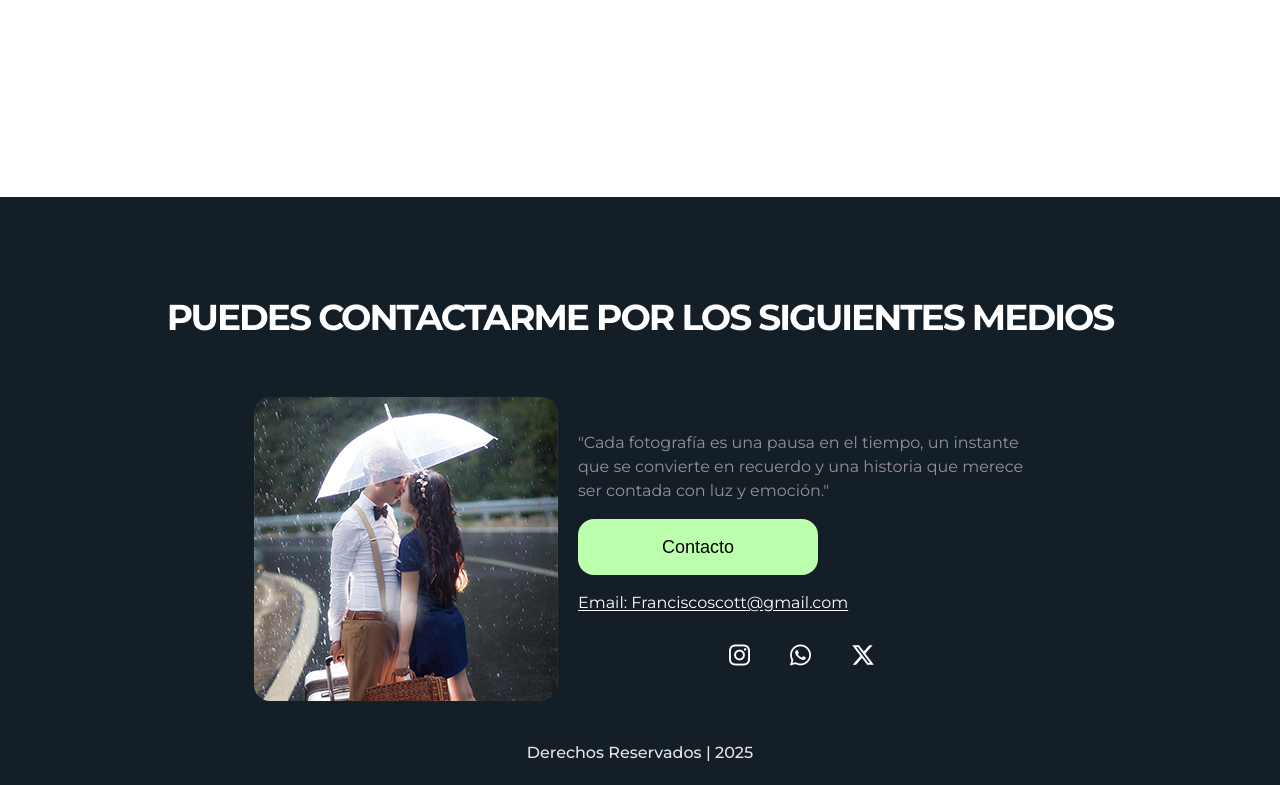
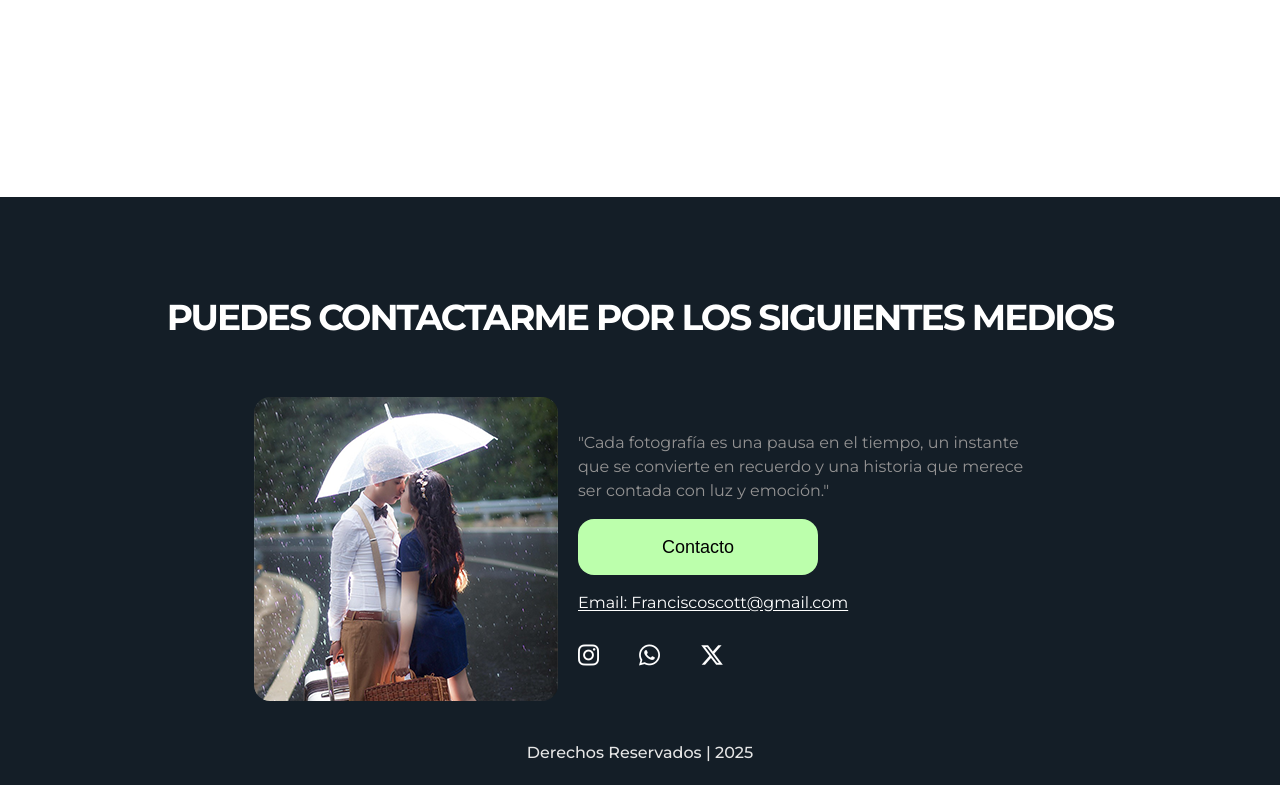
Before and after one commit to kcmsmartdev/Portafolio-fotografico, a website: page index.html in a window 1280 px wide. Shown: the part 4298-5083 px from the top of the page. Drawn offline with Linux system fonts and the light colour scheme; a web font is replaced by a local one.

Commit message:
SE corrige la posicion del iconos de redes la parte final

```diff
--- a/index.html
+++ b/index.html
@@ -282,7 +282,7 @@
                 <a class="text-white underline underline-offset-2 hover:text-verdeClaro transition" href="mailto:Franciscoscott@gmail.com">
                   Email: Franciscoscott@gmail.com
                 </a>
-                <article class="w-full flex flex-row justify-center gap-10 items-center lg:items-start text-2xl mt-3">
+                <article class="w-full flex flex-row justify-center gap-10 items-center lg:items-start lg:justify-start text-2xl mt-3">
                     <i class="fa-brands fa-instagram" style="color: #ffffff;"></i>
                     <i class="fa-brands fa-whatsapp" style="color: #ffffff;"></i>
                     <i class="fa-brands fa-x-twitter" style="color: #ffffff;"></i>
```
Also changed, not shown: src/output.css.
